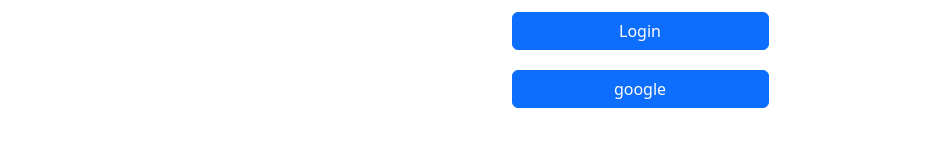
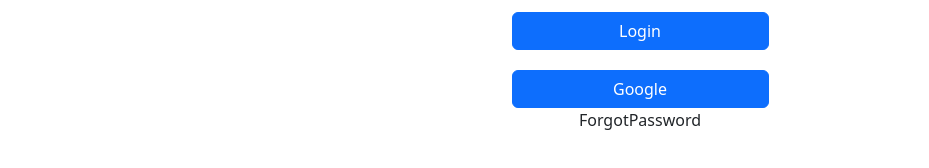
Before and after one commit to Bipasha-Singha/ecommerce-frontend, a React (Create React App) app: page /login in a window 1280 px wide. Shown: the part 324-492 px from the top of the page, without its empty margins (0-929 px from the left). Built offline with nearby package versions, Linux system fonts and the light colour scheme; no server answers.

Commit message:
Update Login.js

```diff
--- a/src/components/Login.js
+++ b/src/components/Login.js
@@ -1,49 +1,53 @@
 import React, { useState } from 'react';
 import { toast } from 'react-toastify';
 import axios from 'axios';
-import { Navigate } from 'react-router-dom';
+import { Navigate, NavLink } from 'react-router-dom';
 import { useNavigate } from 'react-router-dom';
 import {useGoogleLogin} from '@react-oauth/google';
-//import jwt_decode from 'jsonwebtoken';
+
 const Login = () => {
-  const [email, setEmail] = useState("");
-  const [password, setPassword] = useState("");
+  const [email, setEmail] = useState('');
+  const [password, setPassword] = useState('');
   const [isLoading, setIsLoading] = useState(false);
   const [isLoggedIn, setIsLoggedIn] = useState(false);
   const navigate = useNavigate();
-  //const expirationDate = new Date();
-  //expirationDate.setTime(expirationDate.getTime() + 24 * 60 * 60 * 1000); // Add 24 hours
 
   const log = useGoogleLogin({
-    onSuccess: (coderesponse)=>{
+    onSuccess: (coderesponse) => {
       console.log(coderesponse.access_token);
       localStorage.setItem('accessToken', coderesponse.access_token);
-      navigate("/product");
+      navigate('/product');
     },
-    onError:(errorResponse)=>{}
-  })
+    onError: (errorResponse) => {
+      console.log(errorResponse);
+    },
+  });
 
   const handleSubmit = (e) => {
     e.preventDefault();
     setIsLoading(true);
 
-    axios.post("http://localhost:5000/api/v1/login", { email, password })
+    axios
+      .post('http://localhost:5000/api/v1/login', { email, password })
       .then((response) => {
         const { token, user } = response.data;
 
-      // Set the token as a cookie with the expiration date
-      //document.cookie = `token_user=${token}; expires=${expirationDate.toUTCString()}; path=/;`;
-      localStorage.setItem('token', JSON.stringify(token)); // save the token to local storage
-      localStorage.setItem('userId', user._id); // save the user ID to local storage
+        localStorage.setItem('token', JSON.stringify(token));
+        localStorage.setItem('userId', user._id);
         localStorage.setItem('role', user.role);
+        localStorage.setItem('address', user.address);
         setIsLoggedIn(true);
         navigate('/product');
       })
       .catch((error) => {
         console.log(error);
-      toast.error("Invalid email or password.");
+        toast.error('Invalid email or password.');
+      })
+      .finally(() => {
+        setIsLoading(false);
       });
   };
+
   if (isLoggedIn) {
     return <Navigate to="/" />;
   }
@@ -73,12 +77,15 @@
           />
         </div>
         <button type="submit" className="btn btn-primary" disabled={isLoading}>
-          {isLoading ? "Loading..." : "Login"}
+          {isLoading ? 'Loading...' : 'Login'}
         </button>
 
-        <button onClick={() => {log()}} className="btn btn-primary">
-          google
+        <button onClick={() => log()} className="btn btn-primary">
+          Google
         </button>
+        <NavLink className="nav-link" to="/ForgotPassword">
+            ForgotPassword
+        </NavLink>
       </form>
     </div>
   );
```
Lines whose indentation alone changed are shown as unchanged.
